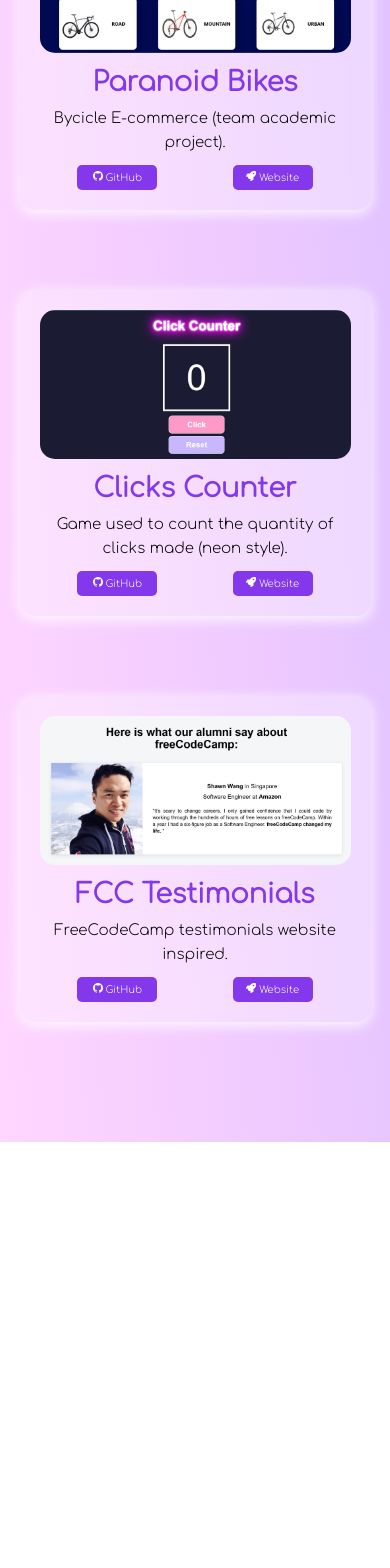
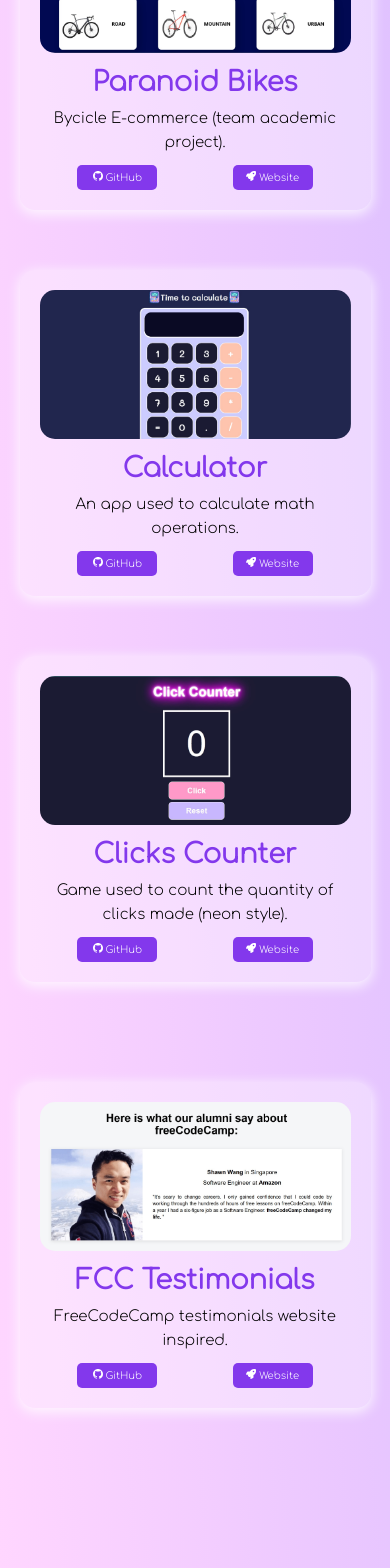
Before and after one commit to acarob/portfolio1, a React (Create React App) app: page / in a window 390 px wide. Shown: the part 4513-6081 px from the top of the page. Before the commit the page ends 5655 px from the top, so only its background shows below. Built offline with nearby package versions, Linux system fonts and the light colour scheme.

Commit message:
Adding calculator project

```diff
--- a/src/App.css
+++ b/src/App.css
@@ -101,7 +101,16 @@ body {
   margin-top: 40px;
   margin-left: 50px;
   margin-right: 50px;
-  margin-bottom: 40px;
+  /* margin-bottom: 40px; */
+}
+
+.projects-section-2 {
+  column-count: 1;
+  gap: 50px;
+  margin-top: 40px;
+  margin-left: 50px;
+  margin-right: 50px;
+  padding-bottom: 100px;
 }
 
 .other-about {
@@ -161,6 +170,12 @@ body {
     margin-right: 0;
   }
 
+  .projects-section-2 {
+    column-count: 1;
+    margin-left: 0;
+    margin-right: 0;
+  }
+
   .main-title {
     font-size: 100%;
   }
--- a/src/App.js
+++ b/src/App.js
@@ -95,12 +95,21 @@ function App() {
               // status="desabled"
             />
             <Projects
+              image="calculator"
+              name="Calculator"
+              description="An app used to calculate math operations."
+              link="https://github.com/acarob/calculator"
+              link2="https://my-cute-calculator.netlify.app/"
+            />
+            <Projects
               image="click-counter"
               name="Clicks Counter"
               description="Game used to count the quantity of clicks made (neon style)."
               link="https://github.com/acarob/clicks-counter"
               link2="https://click-counter-caro.netlify.app/"
             />
+          </div>
+          <div className="projects-section-2">
             <Projects
               image="fcc-testimonial"
               name="FCC Testimonials"
--- a/src/stylesheets/Projects.css
+++ b/src/stylesheets/Projects.css
@@ -1,6 +1,6 @@
 .projects-container {
   font-family: "Comfortaa", cursive;
-  margin-bottom: 80px;
+  /* margin-bottom: 80px; */
 }
 
 .project-container {
@@ -63,6 +63,10 @@ button:disabled {
 
 /* ========== MEDIA QUERIES (SMALL DEVICES) ========== */
 @media screen and (max-width: 600px) {
+  .projects-container {
+    margin-bottom: 60px;
+  }
+
   .project-container {
     /* width: 340px; */
     width: 90%;
```
Also changed, not shown: src/images/calculator.jpg (added).
